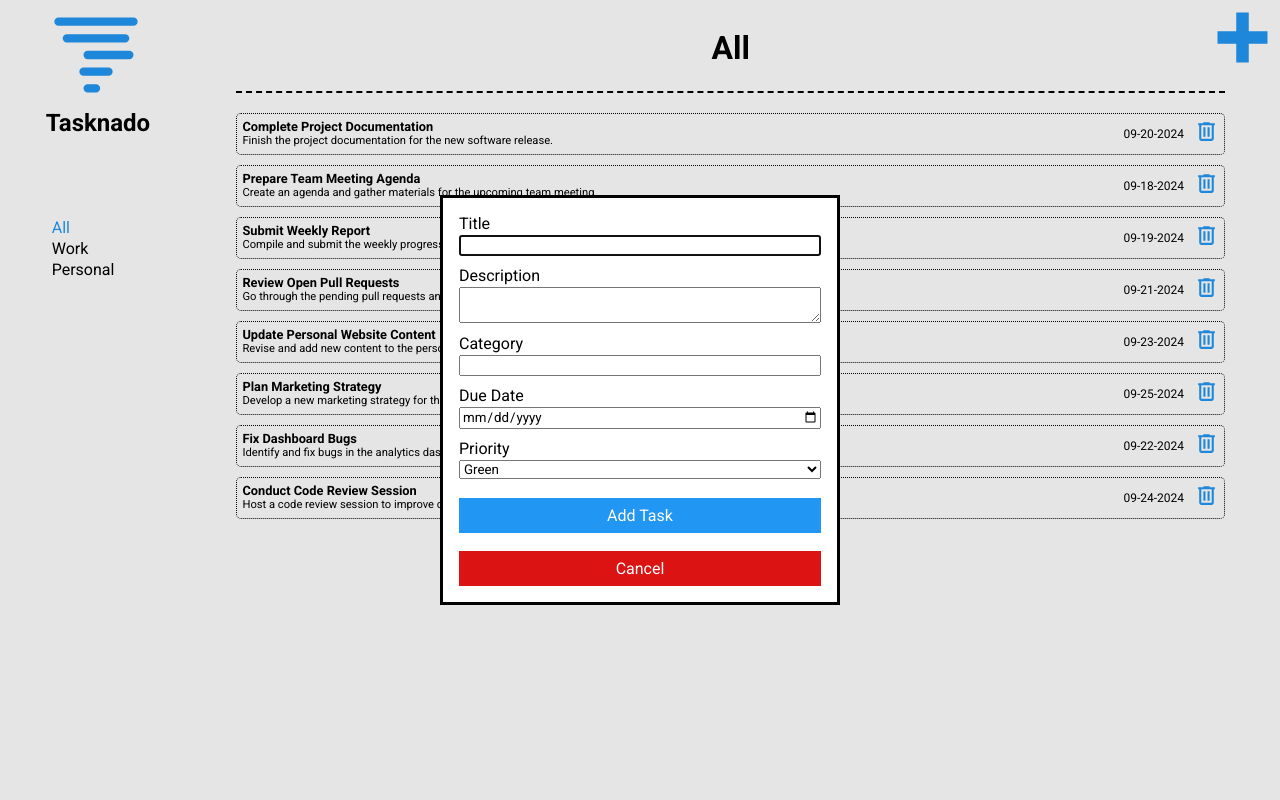
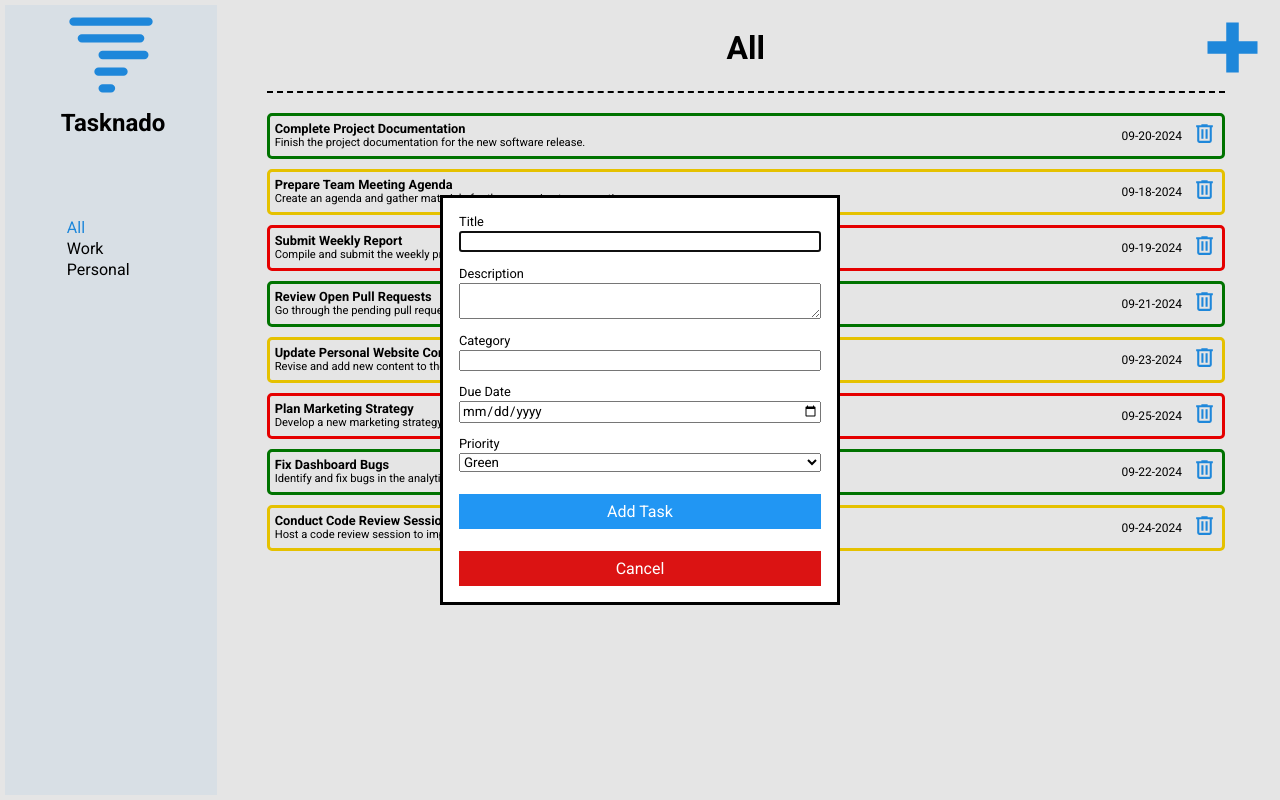
Before and after one commit to rewthex/todo-list, a website built with webpack: page src/template.html in a window 1280 px wide. Both pictures are taken after a click on the element 1242 px from the left and 39 px from the top of the page. Built offline with nearby package versions, Linux system fonts and the light colour scheme.

Commit message:
Border colors of tasks signify priority

```diff
--- a/src/components/AddTask/AddTask.style.css
+++ b/src/components/AddTask/AddTask.style.css
@@ -1,7 +1,7 @@
 .add-button {
     position: absolute;
-    top: 0;
-    right: 0;
+    top: 10px;
+    right: 10px;
     width: 75px;
 }
 
@@ -26,28 +26,26 @@
     gap: 2px;
 }
 
+.add-task-button, .cancel-button {
+    width: 100%;
+    margin-top: 8px;
+    padding: 8px;
+    text-align: center;
+    color: white;
+}
+
 .add-task-button {
     background-color: #2196f3;
-    margin-top: 8px;
-    color: white;
-    padding: 8px;
-    width: 100%;
-    text-align: center;
 }
 
 .cancel-button {
-    width: 100%;
     background-color: rgb(219, 19, 19);
-    margin-top: 8px;
-    padding: 8px;
-    color: white;
-    text-align: center;
-}
-
-label {
-    display: block;
 }
 
 input, textarea, select {
     width: 100%;
 }
+
+label {
+    font-size: 0.8rem;
+}
--- a/src/components/Sidebar/Sidebar.style.css
+++ b/src/components/Sidebar/Sidebar.style.css
@@ -3,6 +3,7 @@
     flex-direction: column;
     align-items: center;
     gap: 10vh;
+    background-color: aliceblue;
 }
 
 .logo {
--- a/src/components/Tasks/Tasks.style.css
+++ b/src/components/Tasks/Tasks.style.css
@@ -11,7 +11,6 @@
     grid-template-columns: 3fr 1fr;
     grid-template-areas: 'task-title       date-and-utils'
                          'task-description date-and-utils';
-	border: 1px dotted black;
     border-radius: 5px;
     padding: 5px;
 }
@@ -44,6 +43,14 @@
     align-self: center;
 }
 
-.delete {
-    z-index: 2;
+.green-priority {
+    border: 3px solid green;
 }
+
+.yellow-priority {
+    border: 3px solid gold;
+}
+
+.red-priority {
+    border: 3px solid red;
+}
--- a/src/index.style.css
+++ b/src/index.style.css
@@ -15,7 +15,7 @@ body {
 	padding: 5px;
 	height: 100vh;
 	display: grid;
-	grid-template-columns: 1fr 6fr;
+	grid-template-columns: 1fr 5fr;
 	grid-template-rows: 1fr 8fr;
 	grid-template-areas:
 		'sidebar header'
--- a/src/utils/helpers.js
+++ b/src/utils/helpers.js
@@ -11,6 +11,7 @@ export function createTask(index, task) {
 	const { title, description, dueDate, priority } = task;
 	const taskDiv = createElement('div', 'task');
 	taskDiv.classList.add(`task-${index}`);
+	taskDiv.classList.add(`${priority.toLowerCase()}-priority`)
 
 	const taskTitle = createElement('h2', 'task-title', title);
 	const taskDescription = createElement('p', 'task-description', description);
```
